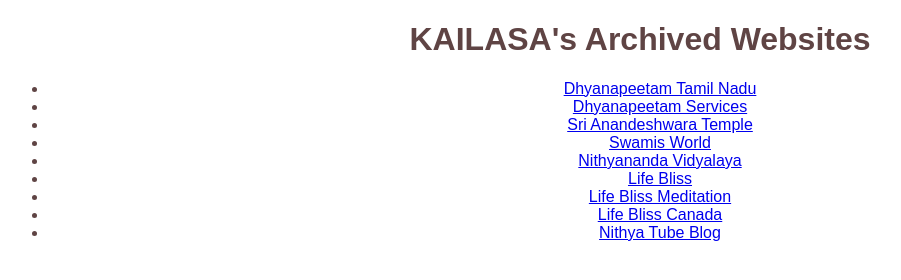
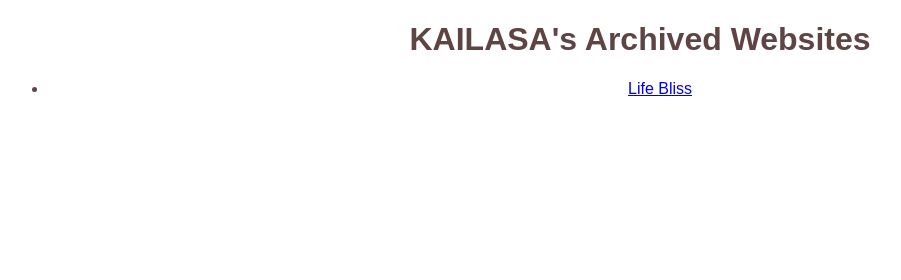
Before and after one commit to sriparashiva/LifeBliss, a plain HTML site: page index.html in a window 1280 px wide. Shown: the whole page, without its empty margins (0-901 px from the left). Drawn offline with Linux system fonts and the light colour scheme.

Commit message:
Update index.html

```diff
--- a/index.html
+++ b/index.html
@@ -16,15 +16,7 @@
     <div style="text-align: center;">
     <h1>KAILASA's Archived Websites</h1>
     <ul>
-        <li><a href="./dhyanapeetamtn/pages/windows1.html" target="_blank">Dhyanapeetam Tamil Nadu</a></li>
-        <li><a href="./services-dhyanapeetam/pages/index.html" target="_blank">Dhyanapeetam Services</a></li>
-        <li><a href="./srianandeshwaratemple/pages/Index.html" target="_blank">Sri Anandeshwara Temple</a></li>
-        <li><a href="./swamisworld/pages/index.html" target="_blank">Swamis World</a></li>
-        <li><a href="./nithyanandavidyalaya/pages/main.html" target="_blank">Nithyananda Vidyalaya</a></li>
-        <li><a href="./lifebliss/pages/default.asp.html" target="_blank">Life Bliss</a></li>
-        <li><a href="./lifeblissmeditation/pages/index.html" target="_blank">Life Bliss Meditation</a></li>
-        <li><a href="./lifeblisscanada/pages/index.html" target="_blank">Life Bliss Canada</a></li>
-        <li><a href="./nithyatube/pages/index.html" target="_blank">Nithya Tube Blog</a></li>
+        <li><a href="./pages/default.asp.html" target="_blank">Life Bliss</a></li>
     </ul>
     </div>
 </body>
```
